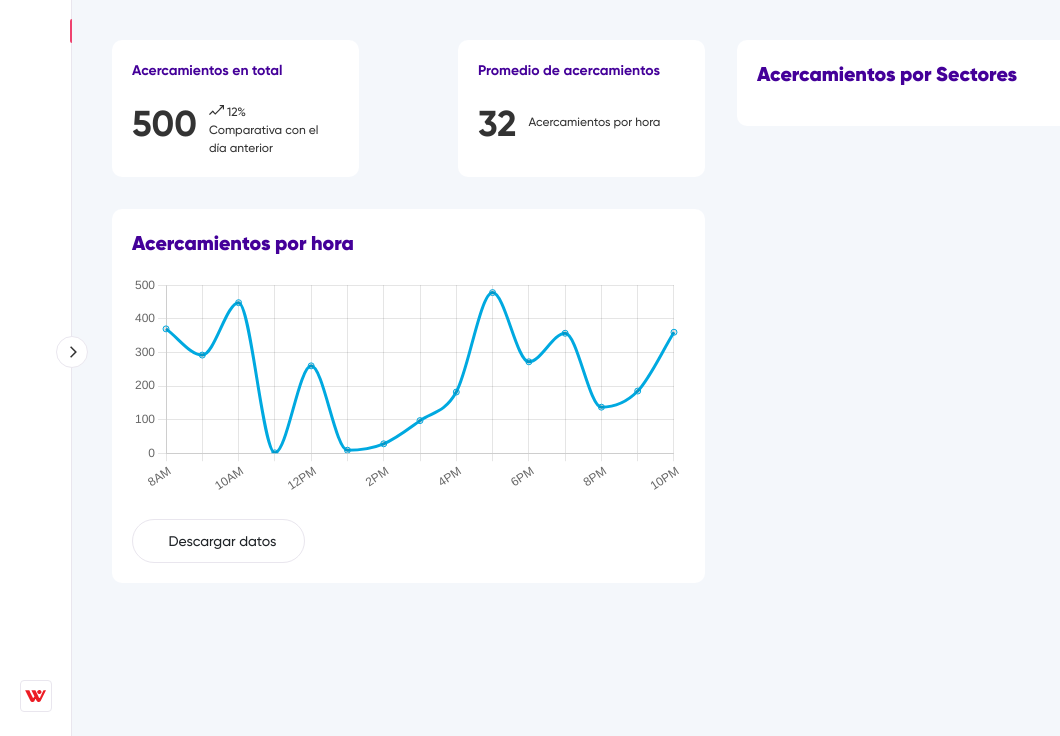
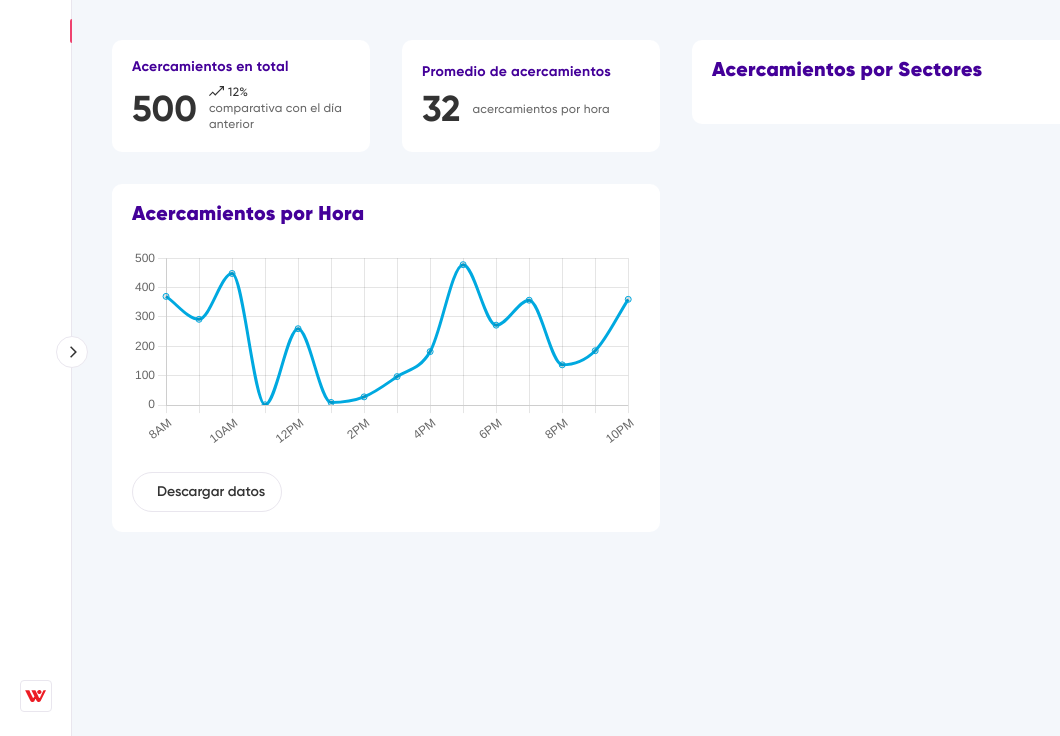
Before and after one commit to christian1397/distanciometro, a PHP site: page / in a window 1280 px wide. Shown: the part 64-800 px from the top of the page, without its empty margins (0-1060 px from the left). Run offline with PHP 8.4, Linux system fonts and the light colour scheme; some libraries are stand-ins or nearby versions.

Commit message:
actualización html y estilos de estadísticas

```diff
--- a/assets/css/styles.css
+++ b/assets/css/styles.css
@@ -309,6 +309,107 @@ a{
   padding: 40px;
 }
 
+.card-custom {
+  background: white;
+  border-radius: 10px;
+  padding: 20px;
+}
+
+.acercamientos-total {
+  margin-right: 16px;
+}
+
+.promedio-acercamientos {
+  margin-left: 16px;
+}
+
+.card-custom.acercamientos-total,
+.card-custom.promedio-acercamientos {
+  display: flex;
+  height: 100%;
+  flex-direction: column;
+  justify-content: center;
+}
+
+.card-custom h2 {
+  width: 100%;
+  margin-bottom: 24px;
+  font-size: 20px;
+  line-height: 20px;
+  letter-spacing: 0.02em;
+  font-weight: 900;
+  color: var(--violeta-color);
+}
+
+.card-custom.acercamientos-total h2,
+.card-custom.promedio-acercamientos h2 {
+  margin-bottom: 12px;
+  font-size: 14px;
+  line-height: 1em;
+  font-weight: 700;
+}
+
+.card-custom .value {
+  display: flex;
+  align-items: center;
+}
+
+.card-custom .value .number{
+  margin-right: 12px;
+  font-size: 36px;
+  line-height: 1em;
+  font-weight: 700;
+  color: var(--accent-color);
+}
+
+.card-custom .value .percent {
+  display: flex;
+  margin-bottom: 2px;
+  font-size: 12px;
+  line-height: 1em;
+  font-weight: 500;
+  letter-spacing: 0.04em;
+  color: var(--accent-color);
+}
+
+.card-custom .value .percent svg {
+  margin-right: 4px;
+}
+
+.card-custom .value p {
+  margin-bottom: 0px;
+  font-size: 12px;
+  line-height: 16px;
+  font-weight: 500;
+  letter-spacing: 0.02em;
+  color: var(--text-color);
+}
+
+.acercamientos-hora {
+  margin-top: 32px;
+}
+
+.download {
+  display: flex;
+  align-items: center;
+  font-size: 14px;
+  line-height: 1em;
+  font-weight: 600;
+  color: var(--accent-color);
+  padding: 12px 16px;
+  border-radius: 50rem;
+  border: 1px solid var(--border-color);
+}
+
+.download:hover {
+  border-color: var(--rosa-color);
+}
+
+.download i {
+  font-size: 20px;
+  margin-right: 8px;
+  color: var(--rosa-color);
+}
 
 /* ===== MEDIA QUERIES=====*/
 @media screen and (min-width: 768px){
--- a/index.html
+++ b/index.html
@@ -56,67 +56,66 @@
                  id="pills-home"
                  role="tabpanel"
                  aria-labelledby="pills-home-tab">
-                 <div class="container-fluid">
-                    <div class="row justify-content-between">
-                      <div class="col-sm pr-4 rounded-lg" style="margin-right: 16px;">
-                        <div class="row justify-content-between">
-                            <div class="col-lg-5 bg-white" style="border-radius: 10px; margin-bottom: 32px; padding: 20px;">
-                                <p style="font-size: 14px; color: #440099; font-weight: 700;">Acercamientos en total</p>
-                                <div class="row">
-                                    <div class="col-auto" style="padding-right: 6px;">
-                                        <p style="font-size: 36px; color: #333333; font-weight: 700; margin-bottom: 0;">500</p>
+                 <div class="container-fluid p-0">
+                     <div class="row g-0">
+                         <div class="col-6">
+                            <div class="row g-0 d-flex align-items-stretch" style="margin-right: 16px;">
+                                <div class="col-6">
+                                    <div class="card-custom acercamientos-total">
+                                        <h2>Acercamientos en total</h2>
+                                        <div class="value">
+                                            <span class="number">500</span>
+                                            <div class="caption">
+                                                <span class="percent">
+                                                    <svg width="15" height="10" viewBox="0 0 15 10" fill="none" xmlns="http://www.w3.org/2000/svg">
+                                                        <path d="M10.7073 0V1.16231H13.0458L6.27146 8.04075L3.69582 5.42555L0 9.1781L0.809465 10L3.69582 7.06927L6.27146 9.68447L13.8553 1.98421V4.35866H15V0H10.7073Z" fill="#333333"/>
+                                                    </svg>
+                                                    12%
+                                                </span>
+                                                <p>comparativa con el día anterior</p>
+                                            </div>
+                                        </div>
                                     </div>
-                                    <div class="col" style="padding-left: 6px;">
-                                        <div class="row">
-                                            <div class="col-12 d-flex" style="position: relative;">
-                                                <div class="col-1" style="padding: 0;">
-                                                    <img src="assets/img/Vector.png">
-                                                </div>
-                                                <div class="col-5" style="padding: 0;">
-                                                    <p style="font-size: 12px; color: #333333; font-weight: 500; margin-bottom: 0; position: absolute; bottom: 0; left: 30px;">12%</p>
-                                                </div>
-                                            </div>
-                                            <div class="col">
-                                                <p style="font-size: 12px; color: #333333; font-weight: 500; margin-bottom: 0;">Comparativa con el día anterior</p>
+                                </div>
+
+                                <div class="col-6">
+                                    <div class="card-custom promedio-acercamientos">
+                                        <h2>Promedio de acercamientos</h2>
+                                        <div class="value">
+                                            <span class="number">32</span>
+                                            <div class="caption">
+                                                <p>acercamientos por hora</p>
                                             </div>
                                         </div>
                                     </div>
                                 </div>
                             </div>
-                            <div class="col-lg-5 bg-white" style="border-radius: 10px; margin-bottom: 32px; padding: 20px;">
-                                <p style="font-size: 14px; color: #440099; font-weight: 700;">Promedio de acercamientos</p>
-                                <div class="row">
-                                    <div class="col-auto" style="padding-right: 6px;">
-                                        <p style="font-size: 36px; color: #333333; font-weight: 700; margin-bottom: 0;">32</p>
-                                    </div>
-                                    <div class="col" style="padding-left: 6px; position: relative;">
-                                        <p style="font-size: 12px; color: #333333; font-weight: 500; margin-bottom: 0; position: absolute; top: 30%;">Acercamientos por hora</p>
-                                    </div>
+
+                            <div class="row g-0" style="margin-right: 16px;">
+                                <div class="col-12 card-custom acercamientos-hora">
+                                    <h2>Acercamientos por Hora</h2>
+                                    <canvas id="myChart" width="553" height="244"></canvas>
+                                    <button type="button" class="btn download"><i class="cil-data-transfer-down"></i>Descargar datos</button>
                                 </div>
                             </div>
-                            <div class="col-lg-12 bg-white" style="border-radius: 10px; padding: 20px;">
-                                <p style="font-size: 20px; color: #440099; font-weight: 900;">Acercamientos por hora</p>
-                                <canvas id="myChart" width="553" height="244"></canvas>
-                                <button type="button" class="btn" style="border-radius: 22px; width: 173px; height: 44px;border: solid 1px; border-color: #E9E6EE; font-size: 14px; font-weight: 600px;"><i class="cil-data-transfer-down" style="padding-right: 8px; color: #EF426F;"></i>Descargar datos</button>
-                            </div>
+                         </div>
+
+                         <div class="col-6">
+                             <div class="card-custom" style="margin-left: 16px;">
+                                 <h2>Acercamientos por Sectores</h2>
+                             </div>
                         </div>
-                      </div>
-                      <div class="col-sm pl-4 rounded-lg" style="margin-left: 16px;">
-                        <div class="row justify-content-between">
-                            <div class="col-lg-12 bg-white" style="border-radius: 10px; padding: 20px;">
-                                <p style="font-size: 20px; color: #440099; font-weight: 900;">Acercamientos por Sectores</p>
-                            </div>
-                        </div>
-                      </div>
-                    </div>
-                  </div>
+                     </div>
+                 </div>
             </div>
+
             <div class="tab-pane fade"
                  id="pills-profile"
                  role="tabpanel"
                  aria-labelledby="pills-profile-tab">
                 <p>Puto uwu</p>
             </div>
+
             <div class="tab-pane fade"
                  id="pills-contact"
                  role="tabpanel"
```
